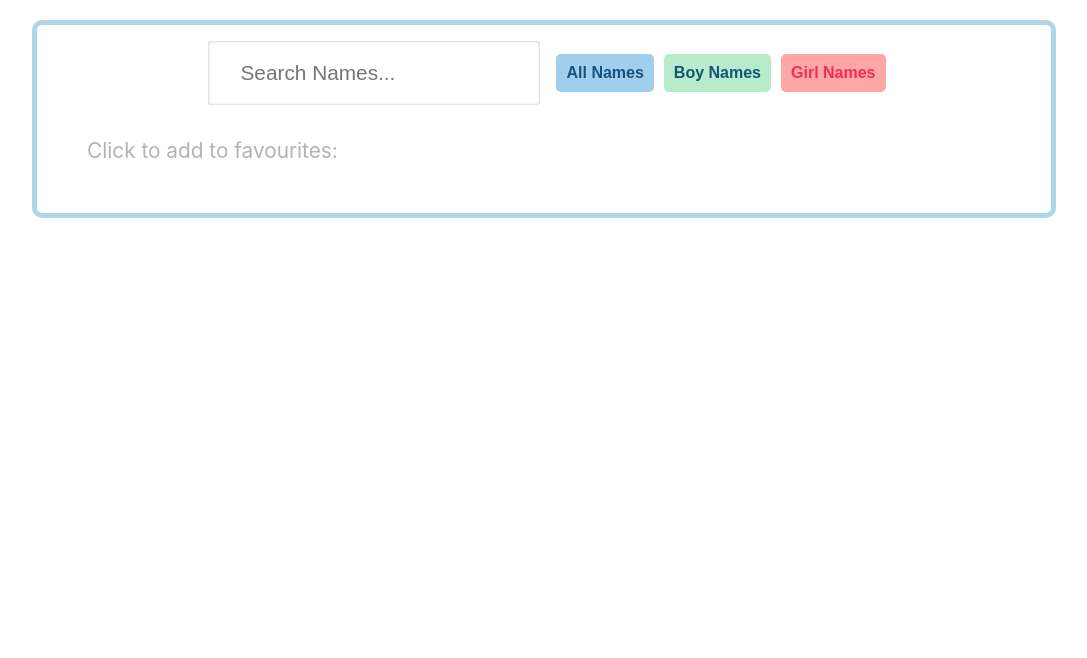
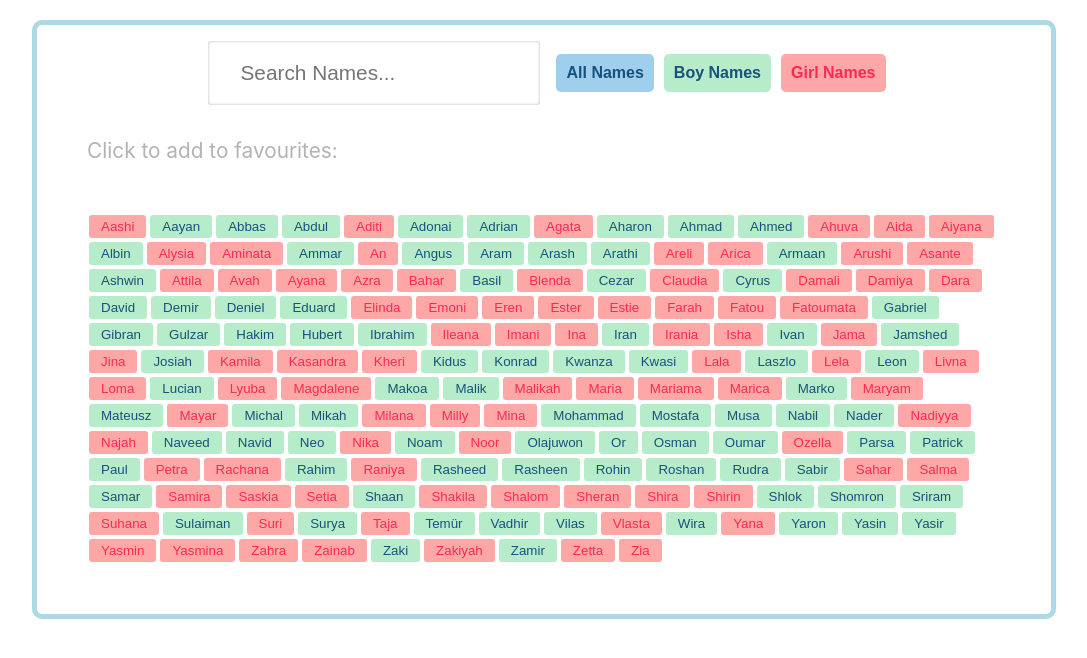
Before and after one commit to Jontas77/baby-names-react, a React (Create React App) app: page / in a window 1280 px wide. Shown: the top 658 px of the page, without its empty margins (96-1183 px from the left). Built offline with nearby package versions, Linux system fonts and the light colour scheme.

Commit message:
Completed challenge

```diff
--- a/src/App.js
+++ b/src/App.js
@@ -6,6 +6,7 @@ import SearchBar from "./components/SearchBar";
 import FilterGender from "./components/FilterGender";
 import FavList from "./components/FavouriteList";
 import NamePage from "./components/NamePage";
+import Favourites from "./components/Favourites"
 
 const App = () => {
   const [list, setList] = useState([]);
@@ -15,7 +16,7 @@ const App = () => {
 
   useEffect(() => {
     setList(BabyNamesData);
-  }, [list]);
+  }, []);
 
   const handleChange = (e) => {
     setSearch(e.target.value);
@@ -58,12 +59,14 @@ const App = () => {
           favourites={favourites}
           removeFromList={removeFromList}
         />
-        {/* <Favourites
+        {gender.length === 0 ? (
+        <Favourites
           nameList={BabyNamesData}
           search={search}
           favourites={favourites}
           addToFavourites={addToFavourites}
-        /> */}
+        />
+        ) : (
         <NamePage
           gender={gender}
           toggleGender={toggleGender}
@@ -72,6 +75,7 @@ const App = () => {
           favourites={favourites}
           addToFavourites={addToFavourites}
         />
+        )}
       </main>
     </div>
   );
--- a/src/components/NamePage.js
+++ b/src/components/NamePage.js
@@ -13,7 +13,6 @@ const NamePage = ({ nameList, search, favourites, addToFavourites, gender, toggl
         search={search}
         favourites={favourites}
         addToFavourites={addToFavourites}
-        toggleGender={toggleGender}
       />
       </>
     )
```
